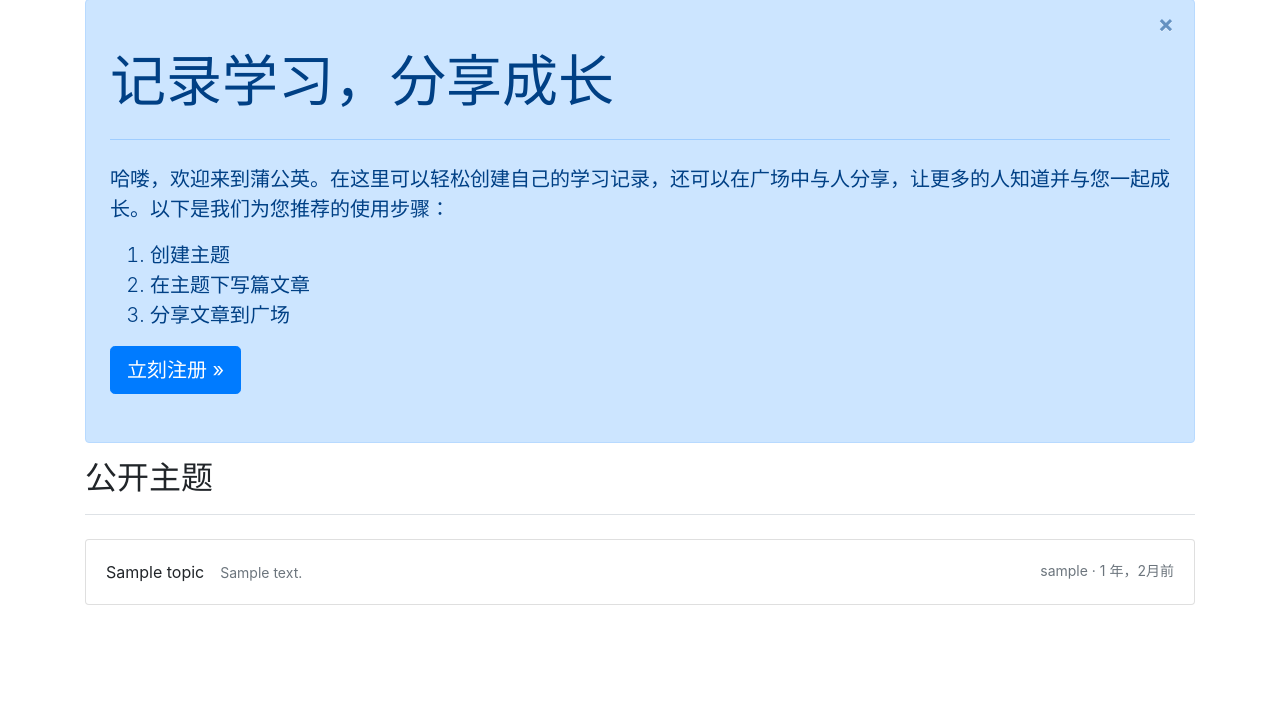
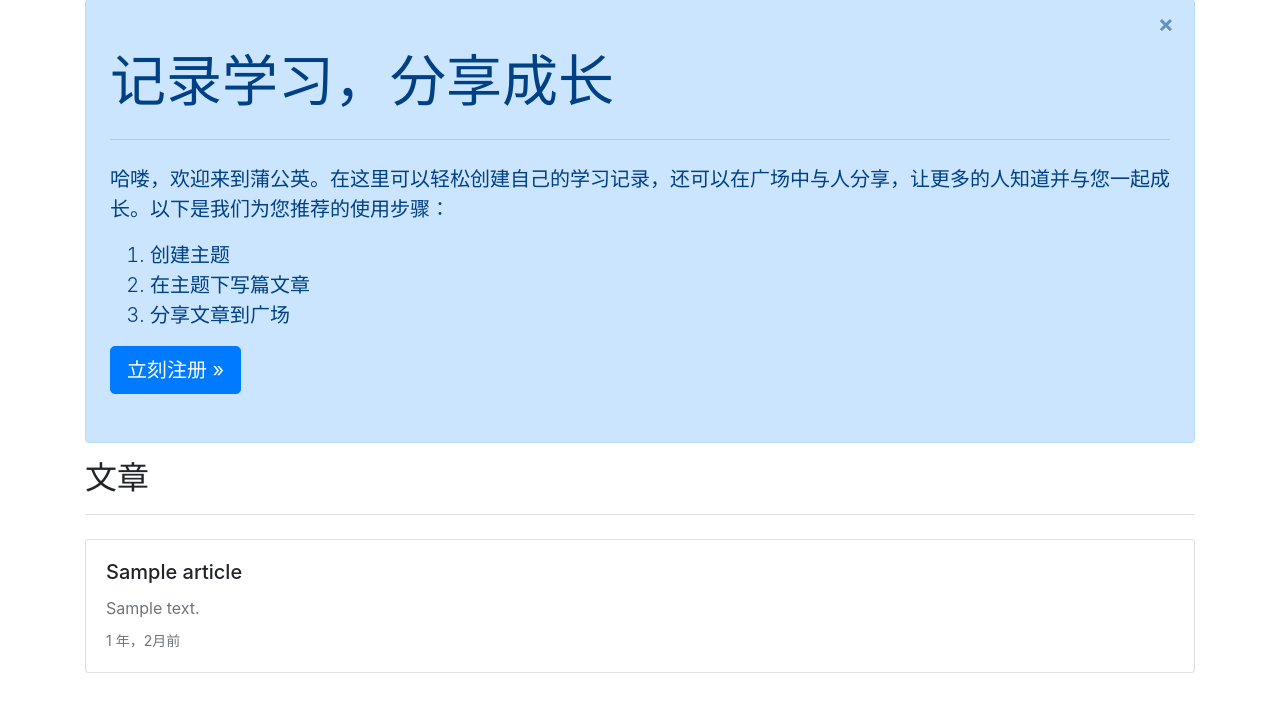
Before and after one commit to Chaong/gongying, a Django app: page / in a window 1280 px wide. Shown: the part 81-800 px from the top of the page. Run offline with Django 3.2, Linux system fonts and the light colour scheme; tables that the repository leaves empty hold one stand-in row (values such as "Sample post"); some libraries are stand-ins or nearby versions.

Commit message:
修改首页显示为所有公开主题的文章、以及优化文章卡片样式等

```diff
--- a/learning_logs/templates/learning_logs/article.html
+++ b/learning_logs/templates/learning_logs/article.html
@@ -13,5 +13,5 @@
 {% endblock page_header %}
 
 {% block content %}
-    <div class="lead">{{ article.content | linebreaksbr }}</div>
+    <div>{{ article.content | linebreaksbr }}</div>
 {% endblock content %}
--- a/learning_logs/templates/learning_logs/index.html
+++ b/learning_logs/templates/learning_logs/index.html
@@ -20,20 +20,21 @@
             <span aria-hidden="true">&times;</span>
         </button>
     </div>
-    <h2>公开主题</h2>
+    <h2>文章</h2>
 {% endblock page_header %}
 
 {% block content %}
-    {% for topic in topics %}
+    {% for article in articles %}
         <div class="card mb-3">
             <div class="card-body">
-                <a href="{% url 'learning_logs:topic' topic.id %}" class="stretched-link text-body text-decoration-none">
-                    {{ topic }}<small class="text-muted ml-3">{{ topic.description }}</small>
-                </a>
-                <small class="float-right text-muted">{{ topic.owner }} · {{ topic.date_added | naturaltime }}</small>
+                 <h5 class="card-title">
+                     <a href="{% url 'learning_logs:article' article.id %}" class="stretched-link text-body text-decoration-none">{{ article.title }}</a>
+                 </h5>
+                <div class="text-muted mb-2">{{ article }}</div>
+                <small class="text-muted">{{ article.date_added | naturaltime }}</small>
             </div>
         </div>
     {% empty %}
-        <p>没有发现主题哦 ~</p>
+        <p>没有发现文章哦 ~</p>
     {% endfor %}
 {% endblock content %}
--- a/learning_logs/views.py
+++ b/learning_logs/views.py
@@ -15,8 +15,9 @@ def check_topic_owner(topic, request):
 
 def index(request):
     """ 学习笔记的主页 """
-    topics = Topic.objects.filter(public=True).order_by("-date_added")
-    context = {"topics": topics}
+    articles = Article.objects.filter(topic__public=True).order_by("-date_added")
+    print(articles)
+    context = {"articles": articles}
     return render(request, "learning_logs/index.html", context)
 
 
```
Also changed, not shown: learning_logs/templates/learning_logs/squares.html (+10 -3 lines), learning_logs/templates/learning_logs/topic.html (+4 -6 lines).
